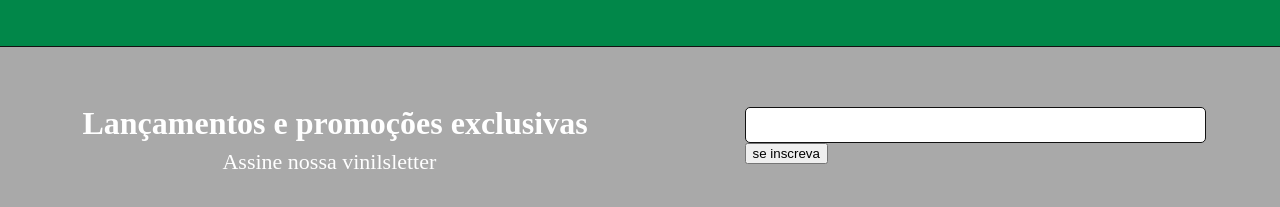
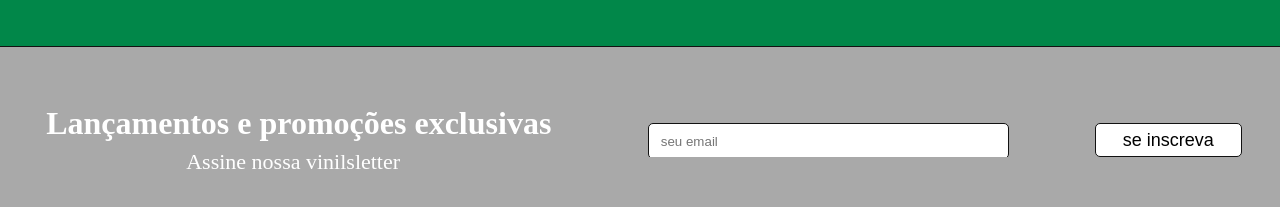
Before and after one commit to BrunoUnias/lojaVinil, a plain HTML site: page index.html in a window 1280 px wide. Shown: the part 1335-1542 px from the top of the page. Drawn offline with Linux system fonts and the light colour scheme.

Commit message:
refiz o correio

```diff
--- a/index.html
+++ b/index.html
@@ -91,12 +91,13 @@
                 <ul class="lancamento">
                     <li><span>Lançamentos e promoções exclusivas</span> <p>Assine nossa vinilsletter</p></li>
                 </ul>
-               <ul class="letter">
-                <li>
-                    <input class="correio" type="email">
-                </li>
-                <li> <button>se inscreva</button> </li>
-               </ul>
+              <div class="ficaEsq letter">
+                <div class="correio">
+                    <input class="correio" type="email" placeholder="seu email">
+                </div>
+                <div class="ficarJunto"> <button>se inscreva</button></div>
+              </div>
+
             </section>
         </div>
     </div>
--- a/src/estilo/secao.css
+++ b/src/estilo/secao.css
@@ -66,12 +66,37 @@ li span {
 }
 
 .letter {
-    flex-direction: row;
-
+    display: flex;
+    align-items: center;
+    padding: -5px -8px;
+    gap: -8px;
 
 }
 
 .letter input {
+    display: flex;
+    align-items: center;
+    width: 247px;
+    height: 34px;
+    border-radius: 5px;
+    margin-right: 8px;
+    border: 1px solid #121212;
+    background: white;
+
+}
+
+.letter button {
+    width: 147px;
+    height: 34px;
+    border-radius: 5px;
+    border: 1px solid #121212;
+    background: white;
+    font-size: 18px;
+    font-weight: 500;
+
+}
+
+.correio {
     width: 347px;
     height: 34px;
     background: transparent;
@@ -85,15 +110,3 @@ li span {
 
 
 }
-
-.letter .correio {
-    display: flex;
-    border-radius: 5px;
-    background: white;
-    border: 1px solid #121212;
-
-}
-
-.letter button {
-
-}
```
